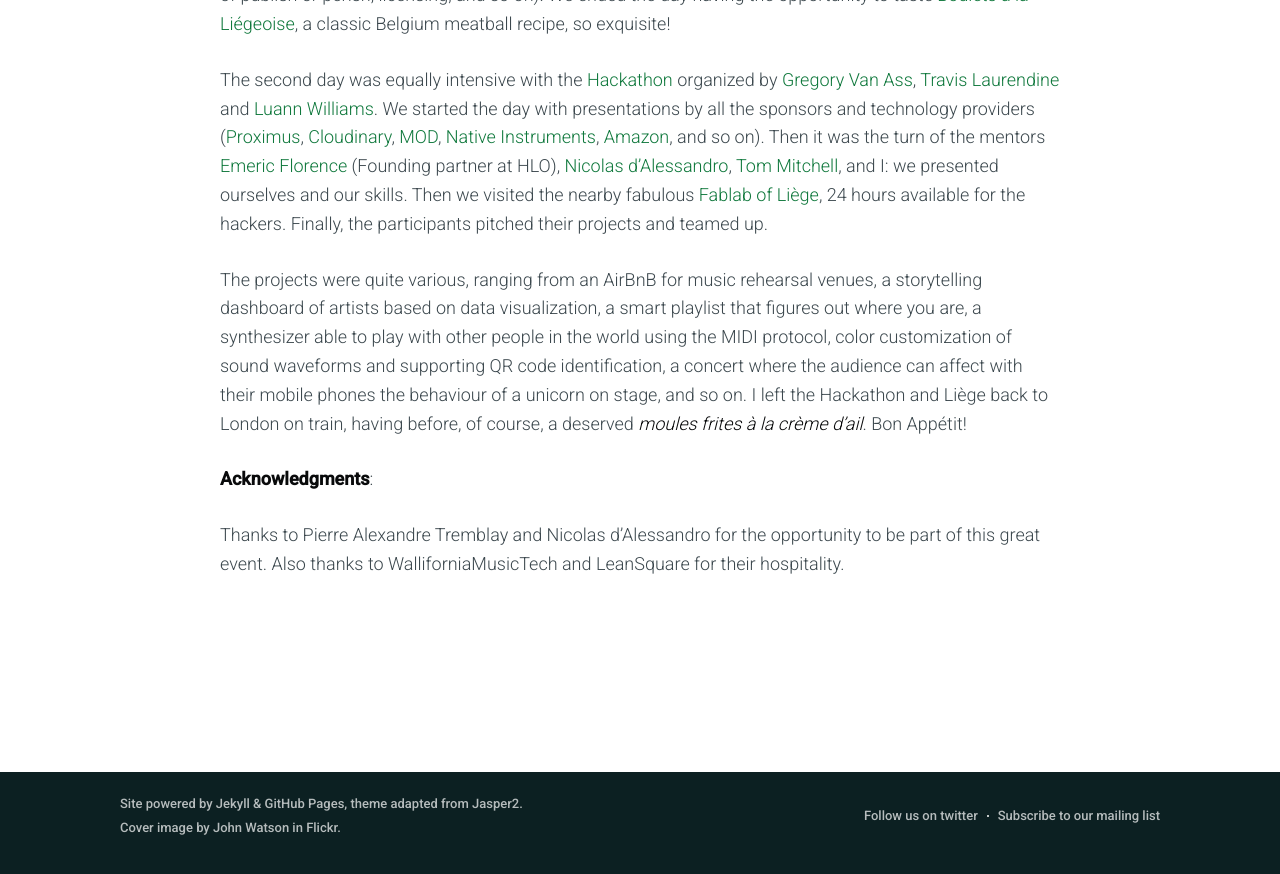
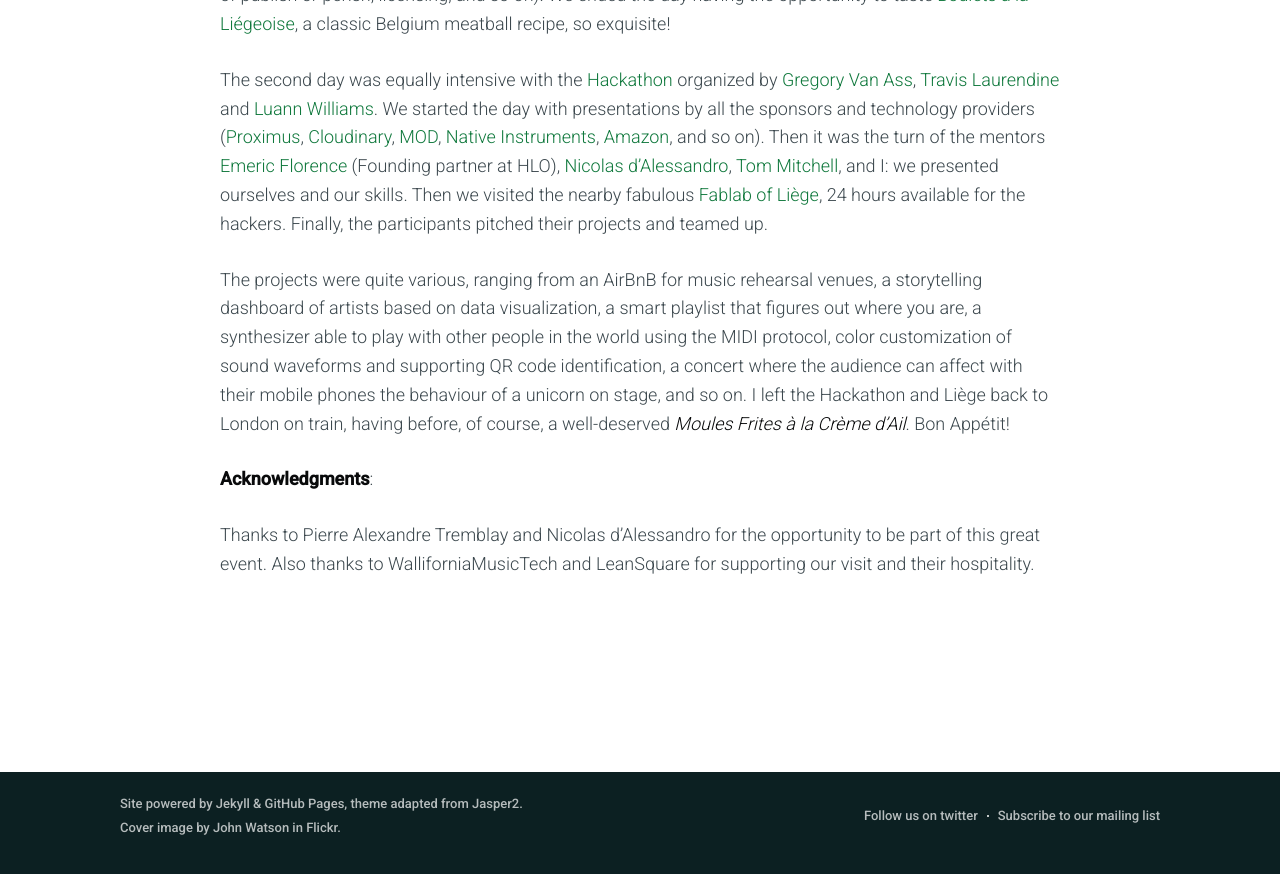
Before and after one commit to AudioCommons/audiocommons.github.io, a Jekyll site: the page built from _posts/2018-07-06-wallifornia-2018.md, in a window 1280 px wide and 900 px high, scrolled down 3049 px. Shown: the top 874 px of the window. Built offline with Jekyll 4.4.1, drawn with Linux system fonts in a browser that asks for light colours; nearby versions of some CDN libraries.

Commit message:
Add post Wallifornia 2018

```diff
--- a/_posts/2018-07-06-wallifornia-2018.md
+++ b/_posts/2018-07-06-wallifornia-2018.md
@@ -27,8 +27,8 @@
 
 The second day was equally intensive with the [Hackathon](http://walliforniamusictech.com/hackathon/) organized by [Gregory Van Ass](http://gregory.vanass.be/), [Travis Laurendine](https://obamawhitehouse.archives.gov/champions/civic-hacking-and-open-government/travis-laurendine) and [Luann Williams](https://www.linkedin.com/in/luannwilliams/). We started the day with presentations by all the sponsors and technology providers ([Proximus](https://www.proximus.be/en), [Cloudinary](https://cloudinary.com/), [MOD](https://www.moddevices.com/), [Native Instruments](https://www.native-instruments.com/en/), [Amazon](https://aws.amazon.com/free/?nc1=h_ls), and so on). Then it was the turn of the mentors [Emeric Florence](https://www.linkedin.com/in/emericflorence/) (Founding partner at HLO), [Nicolas d'Alessandro](https://www.linkedin.com/in/kyojindo/), [Tom Mitchell](https://people.uwe.ac.uk/Person/TomMitchell), and I: we presented ourselves and our skills. Then we visited the nearby fabulous [Fablab of Liège](https://www.relab.be/), 24 hours available for the hackers. Finally, the participants pitched their projects and teamed up.
 
-The projects were quite various, ranging from an AirBnB for music rehearsal venues, a storytelling dashboard of artists based on data visualization, a smart playlist that figures out where you are, a synthesizer able to play with other people in the world using the MIDI protocol, color customization of sound waveforms and supporting QR code identification, a concert where the audience can affect with their mobile phones the behaviour of a unicorn on stage, and so on. I left the Hackathon and Liège back to London on train, having before, of course, a deserved *moules frites à la crème d'ail*. Bon Appétit!
+The projects were quite various, ranging from an AirBnB for music rehearsal venues, a storytelling dashboard of artists based on data visualization, a smart playlist that figures out where you are, a synthesizer able to play with other people in the world using the MIDI protocol, color customization of sound waveforms and supporting QR code identification, a concert where the audience can affect with their mobile phones the behaviour of a unicorn on stage, and so on. I left the Hackathon and Liège back to London on train, having before, of course, a well-deserved *Moules Frites à la Crème d'Ail*. Bon Appétit!
 
 **Acknowledgments**:
 
-Thanks to Pierre Alexandre Tremblay and Nicolas d'Alessandro for the opportunity to be part of this great event. Also thanks to WalliforniaMusicTech and LeanSquare for their hospitality.
+Thanks to Pierre Alexandre Tremblay and Nicolas d'Alessandro for the opportunity to be part of this great event. Also thanks to WalliforniaMusicTech and LeanSquare for supporting our visit and their hospitality.
```
